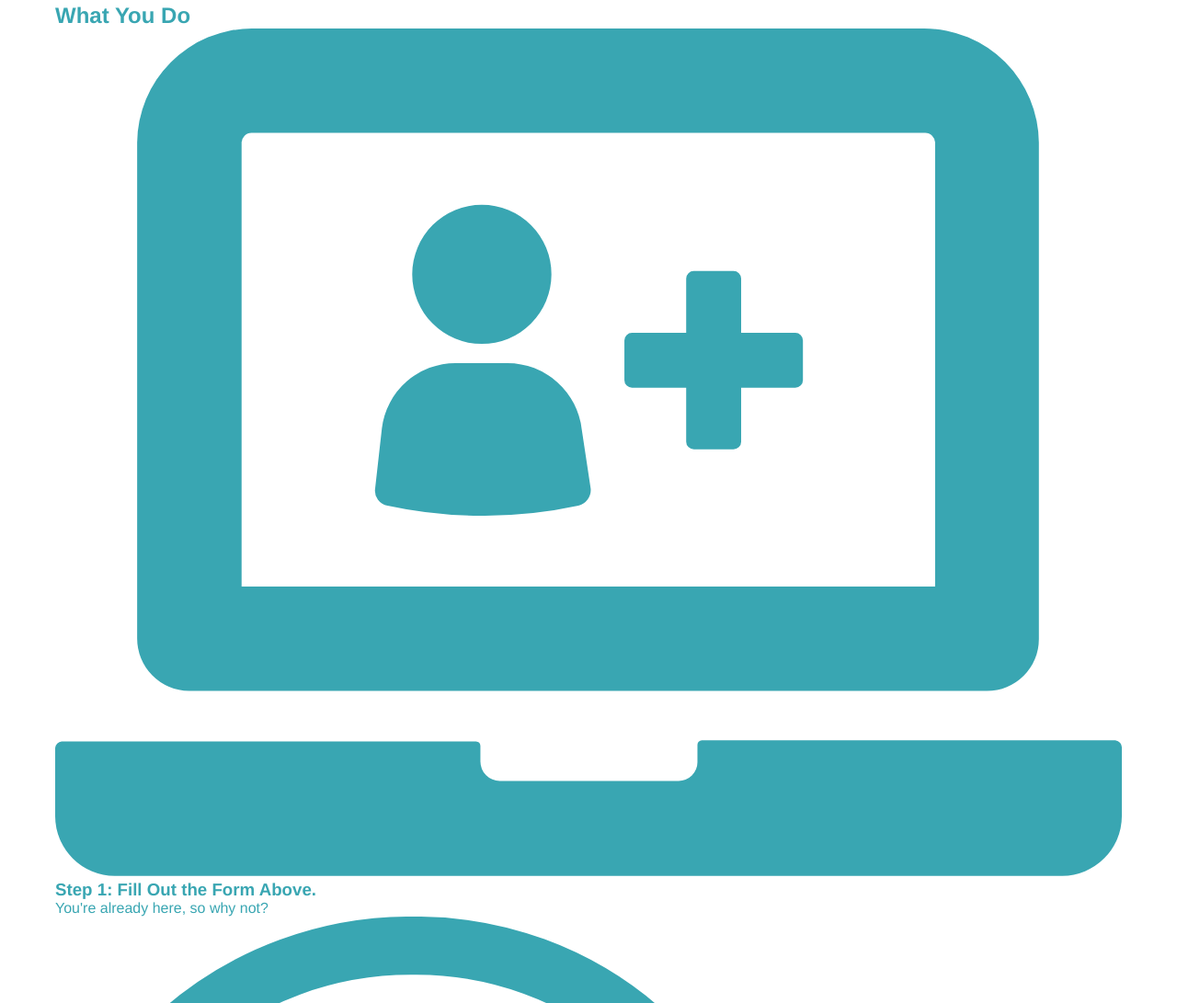
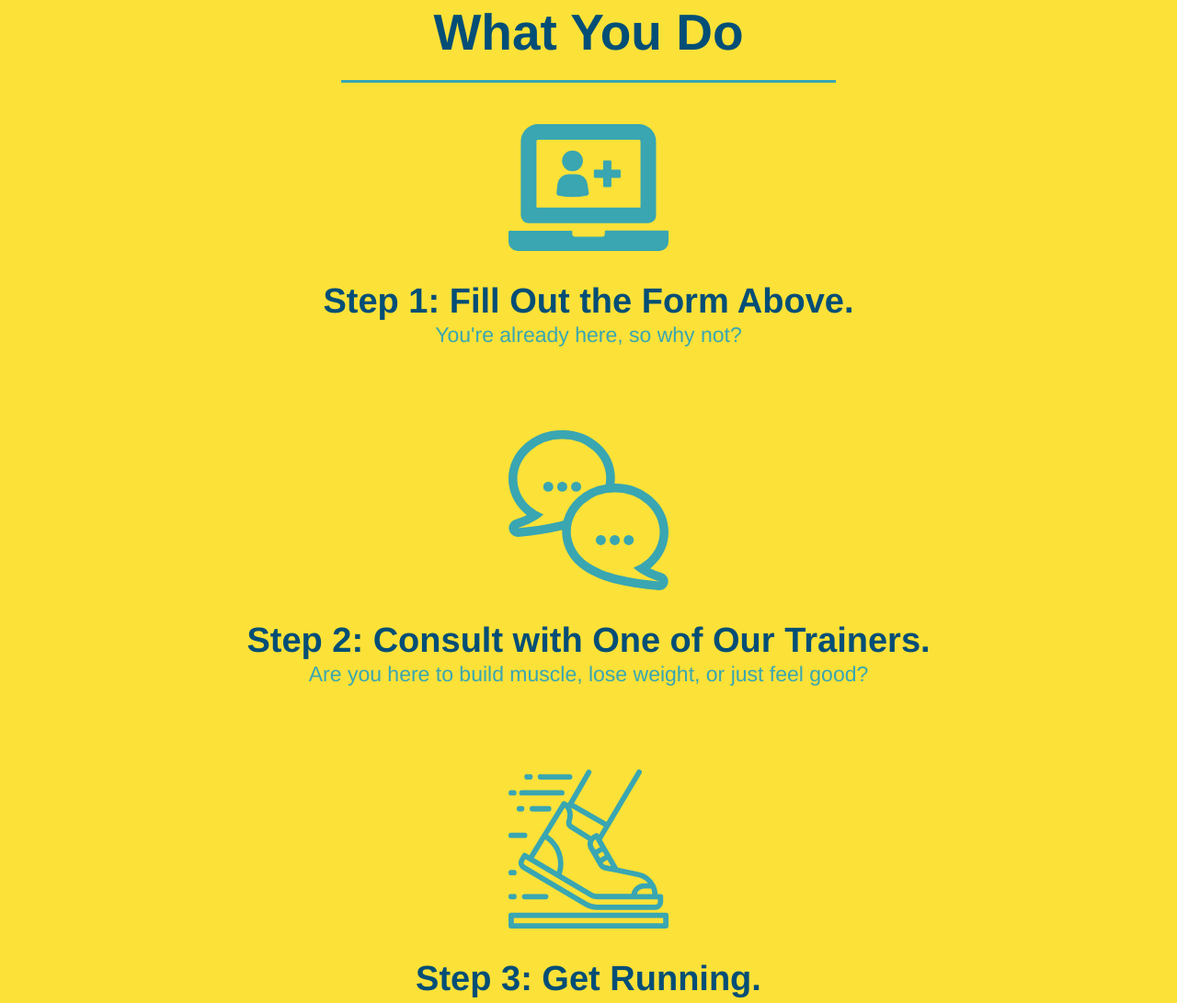
Before and after one commit to vivianbreedlove/run-buddy, a plain HTML site: page index.html in a window 1280 px wide. Shown: the part 1117-2208 px from the top of the page at 92% size. Drawn offline with Linux system fonts and the light colour scheme.

Commit message:
style what you do section

```diff
--- a/assets/css/style.css
+++ b/assets/css/style.css
@@ -113,16 +113,7 @@ section {
     text-align: center;
 
 }
-.intro h2 {
-    font-size: 55px;
-    color: #024e76;
-    margin-bottom: 35px;
-    padding: 0 100px 20px 100px;
-    border-bottom: 3px solid;
-    border-color: #fce138;
-    display:inline-block;
 
-}
 .intro p{
     line-height: 1.7;
     color: #39a6b2;
@@ -130,3 +121,41 @@ section {
     font-size: 20px;
     margin: auto;
 }
+.steps{
+    text-align: center;
+    background: #fce138;
+}
+
+.section-title{
+    font-size: 55px;
+    color: #024e76;
+    margin-bottom: 35px;
+    padding: 0 100px 20px 100px;
+    display: inline-block;
+    border-bottom: 3px solid;
+}
+.primary-border{
+    border-color: #fce138;
+}
+.secondary-border{
+    border-color: #39a6b2;
+}
+.steps div{
+    margin-bottom: 80px;
+}
+.steps img{
+    width:15%;
+    margin: 10px 0;
+}
+.steps h3{
+    color: #024e76;
+    font-size:46px;
+    margin-top: 10px;
+}
+.steps p{
+    color: #39a6b2;
+    font-size: 23px;
+}
+.steps span{
+    font-size:38px;
+}
--- a/index.html
+++ b/index.html
@@ -71,31 +71,31 @@
 
 <!--"what we do" section-->
 <section id = "what-we-do" class ="intro">
-    <h2 >What We Do</h2>
+    <h2 class="section-title primary-border" >What We Do</h2>
     <p>
         butcher selfies chambray shabby chic gentrify readymade yr Echo Park XOXO Tumblr normcore Banksy direct trade Blue Bottle chillwave you probably haven't heard of them single-origin coffee Vice fanny pack fixie Odd Future Austin fingerstache pickled twee synth Wes Anderson Thundercats viral bitters flannel meggings narwhal Marfa Schlitz sustainable Intelligentsia umami deep v craft
       </p>
 </section>
 
 <!--"what you do" section-->
-<section>
-    <h2>What You Do</h2>
+<section id="what-you-do" class="steps">
+    <h2 class="section-title secondary-border">What You Do</h2>
     <div>
         <!-- insert this img element -->
         <img src="./assets/images/step-1.svg" alt="" />
-        <h3>Step 1: Fill Out the Form Above.</h3>
+        <h3><span> Step 1: Fill Out the Form Above.</span></h3>
         <p>You're already here, so why not?</p>
       </div>
 
       <div>
           <img src="./assets/images/step-2.svg" alt=""/>
-        <h3>Step 2: Consult with One of Our Trainers.</h3>
+        <h3><span>Step 2: Consult with One of Our Trainers.</span></h3>
         <p>Are you here to build muscle, lose weight, or just feel good?</p>
       </div>
 
       <div>
           <img src = "./assets/images/step-3.svg" alt=""/>
-        <h3>Step 3: Get Running.</h3>
+        <h3><span>Step 3: Get Running.</span></h3>
         <p>Hit the ground running (literally) once your trainer lays out your plan.</p>
       </div>
 
```
